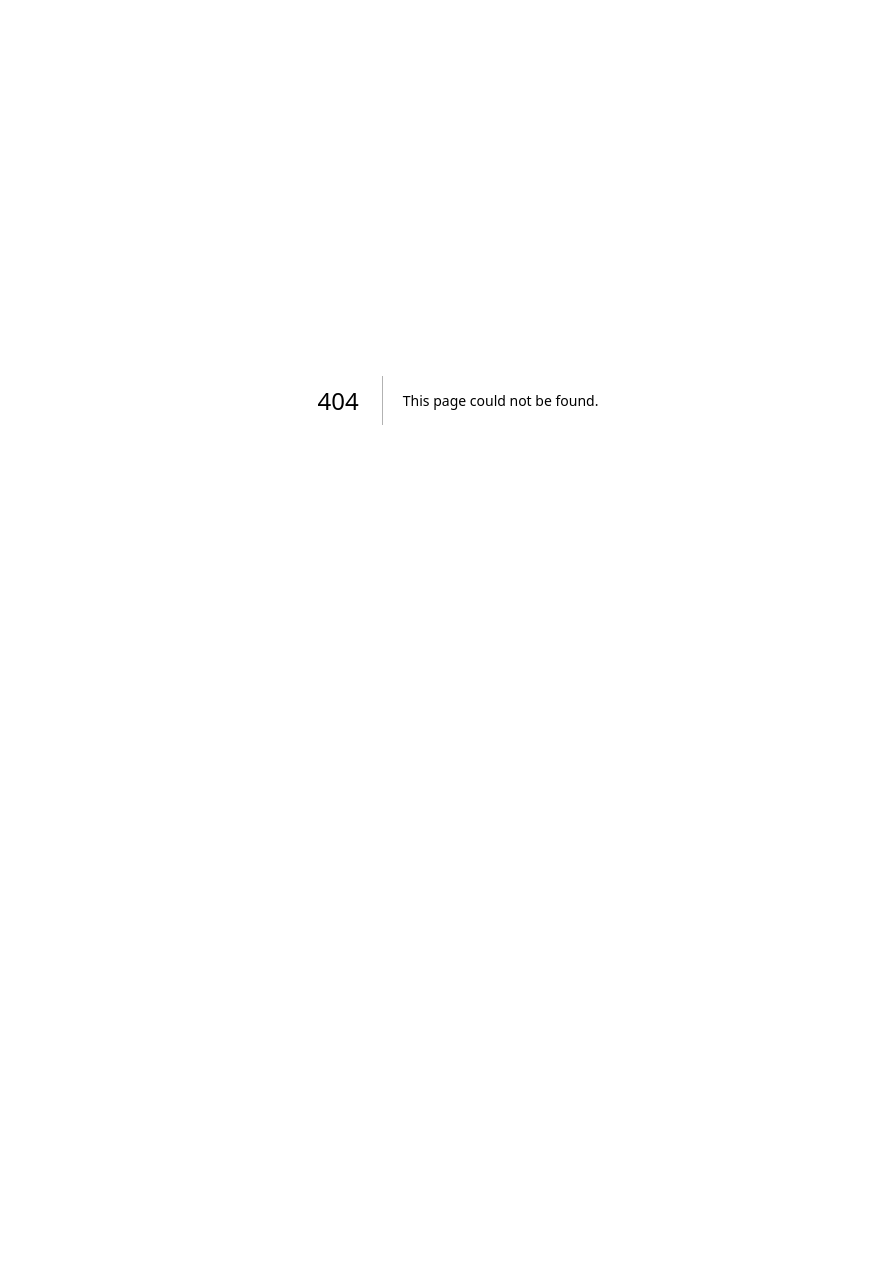
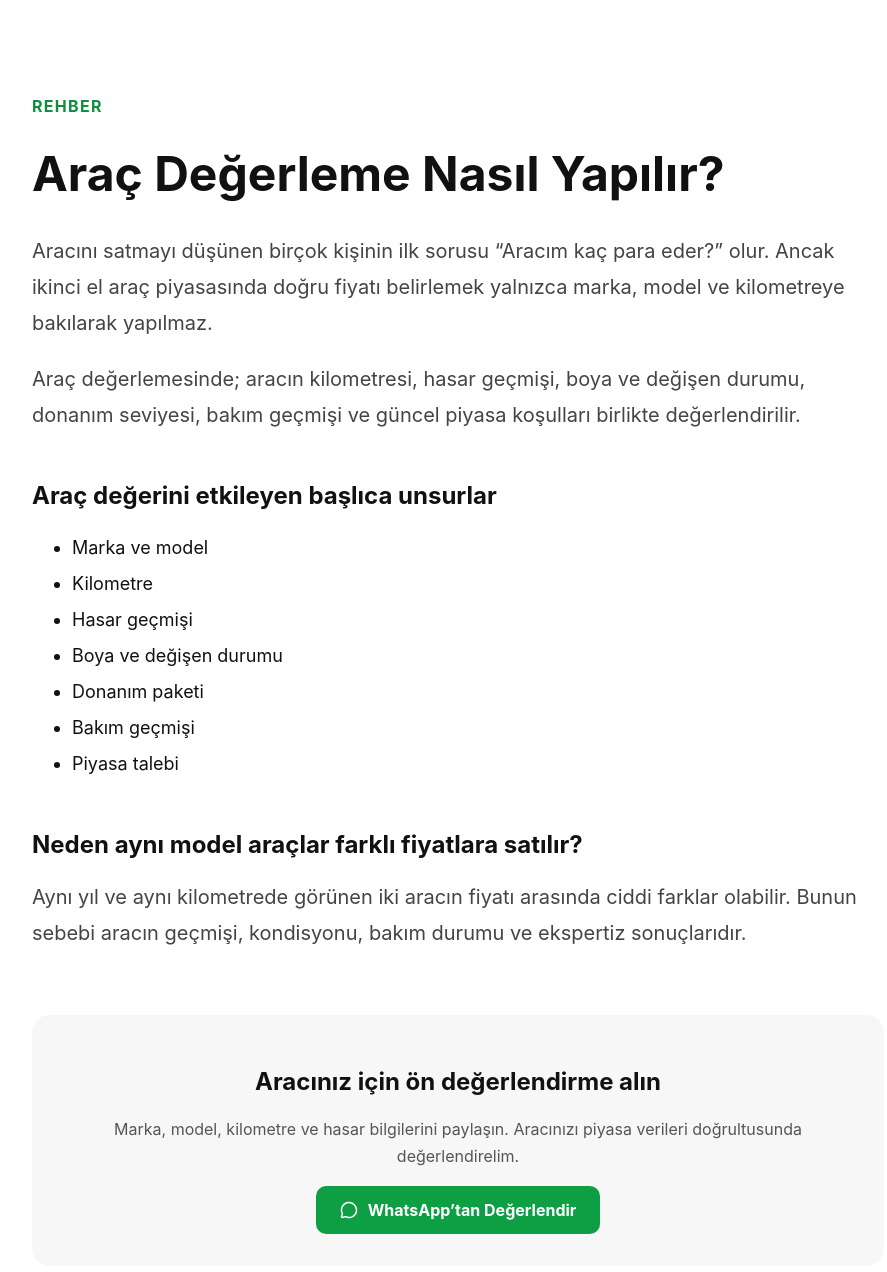
Before and after one commit to alitamirciler/detacars-website, a Next.js app: page /rehberler/arac-degerleme-nasil-yapilir in a window 1280 px wide. Before the commit this address had no page. Shown: the top 1272 px of the page, without its empty margins (182-1069 px from the left). Before the commit the page ends 800 px from the top, so only its background shows below. Built offline with nearby package versions, Linux system fonts and the light colour scheme.

Commit message:
add guides section

```diff
--- /dev/null
+++ b/app/rehberler/arac-degerleme-nasil-yapilir/page.tsx
@@ -0,0 +1,115 @@
+import { MessageCircle } from 'lucide-react';
+
+const phone = '905383642991';
+
+const whatsappText =
+  'Merhaba, aracım için ön değerlendirme almak istiyorum.';
+
+const whatsappUrl = `https://wa.me/${phone}?text=${encodeURIComponent(
+  whatsappText
+)}`;
+
+export default function ArticlePage() {
+  return (
+    <main
+      style={{
+        maxWidth: '900px',
+        margin: '0 auto',
+        padding: '80px 24px',
+      }}
+    >
+      <p
+        style={{
+          color: '#0e8f3d',
+          fontWeight: 700,
+          textTransform: 'uppercase',
+          letterSpacing: '.08em',
+        }}
+      >
+        Rehber
+      </p>
+
+      <h1
+        style={{
+          fontSize: '48px',
+          lineHeight: '1.1',
+          marginBottom: '32px',
+        }}
+      >
+        Araç Değerleme Nasıl Yapılır?
+      </h1>
+
+      <p style={{ fontSize: '20px', lineHeight: '1.8', color: '#444' }}>
+        Aracını satmayı düşünen birçok kişinin ilk sorusu “Aracım kaç para
+        eder?” olur. Ancak ikinci el araç piyasasında doğru fiyatı belirlemek
+        yalnızca marka, model ve kilometreye bakılarak yapılmaz.
+      </p>
+
+      <p style={{ fontSize: '20px', lineHeight: '1.8', color: '#444' }}>
+        Araç değerlemesinde; aracın kilometresi, hasar geçmişi, boya ve değişen
+        durumu, donanım seviyesi, bakım geçmişi ve güncel piyasa koşulları
+        birlikte değerlendirilir.
+      </p>
+
+      <h2 style={{ marginTop: '48px' }}>
+        Araç değerini etkileyen başlıca unsurlar
+      </h2>
+
+      <ul style={{ lineHeight: '2', fontSize: '18px' }}>
+        <li>Marka ve model</li>
+        <li>Kilometre</li>
+        <li>Hasar geçmişi</li>
+        <li>Boya ve değişen durumu</li>
+        <li>Donanım paketi</li>
+        <li>Bakım geçmişi</li>
+        <li>Piyasa talebi</li>
+      </ul>
+
+      <h2 style={{ marginTop: '48px' }}>
+        Neden aynı model araçlar farklı fiyatlara satılır?
+      </h2>
+
+      <p style={{ fontSize: '20px', lineHeight: '1.8', color: '#444' }}>
+        Aynı yıl ve aynı kilometrede görünen iki aracın fiyatı arasında ciddi
+        farklar olabilir. Bunun sebebi aracın geçmişi, kondisyonu, bakım
+        durumu ve ekspertiz sonuçlarıdır.
+      </p>
+
+      <div
+        style={{
+          marginTop: '64px',
+          padding: '32px',
+          borderRadius: '18px',
+          background: '#f6f7f6',
+          textAlign: 'center',
+        }}
+      >
+        <h2>Aracınız için ön değerlendirme alın</h2>
+
+        <p style={{ color: '#555', lineHeight: '1.7' }}>
+          Marka, model, kilometre ve hasar bilgilerini paylaşın.
+          Aracınızı piyasa verileri doğrultusunda değerlendirelim.
+        </p>
+
+        <a
+          href={whatsappUrl}
+          target="_blank"
+          style={{
+            display: 'inline-flex',
+            alignItems: 'center',
+            gap: '10px',
+            background: '#0e9f45',
+            color: '#fff',
+            padding: '14px 24px',
+            borderRadius: '10px',
+            fontWeight: 700,
+            textDecoration: 'none',
+          }}
+        >
+          <MessageCircle size={18} />
+          WhatsApp’tan Değerlendir
+        </a>
+      </div>
+    </main>
+  );
+}
```
Also changed, not shown: app/rehberler/page.tsx (added, +54 -0 lines).
